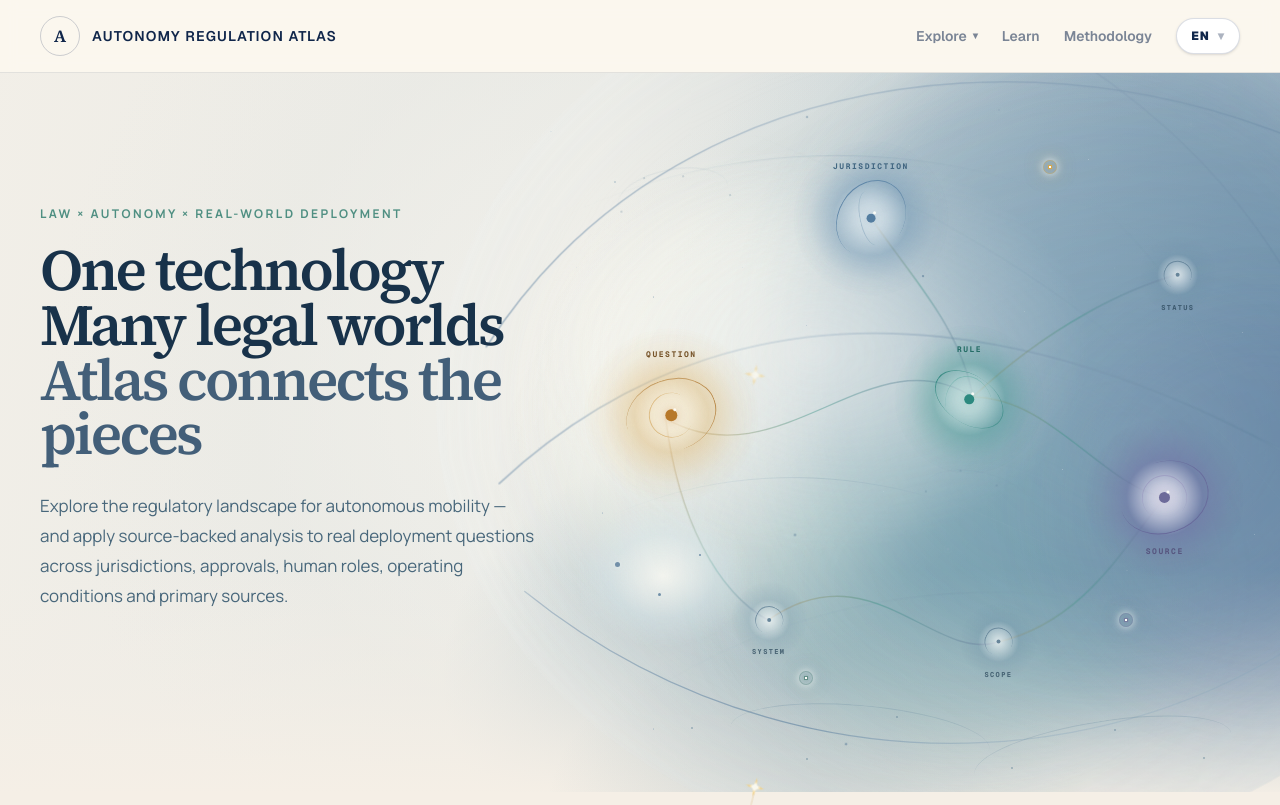
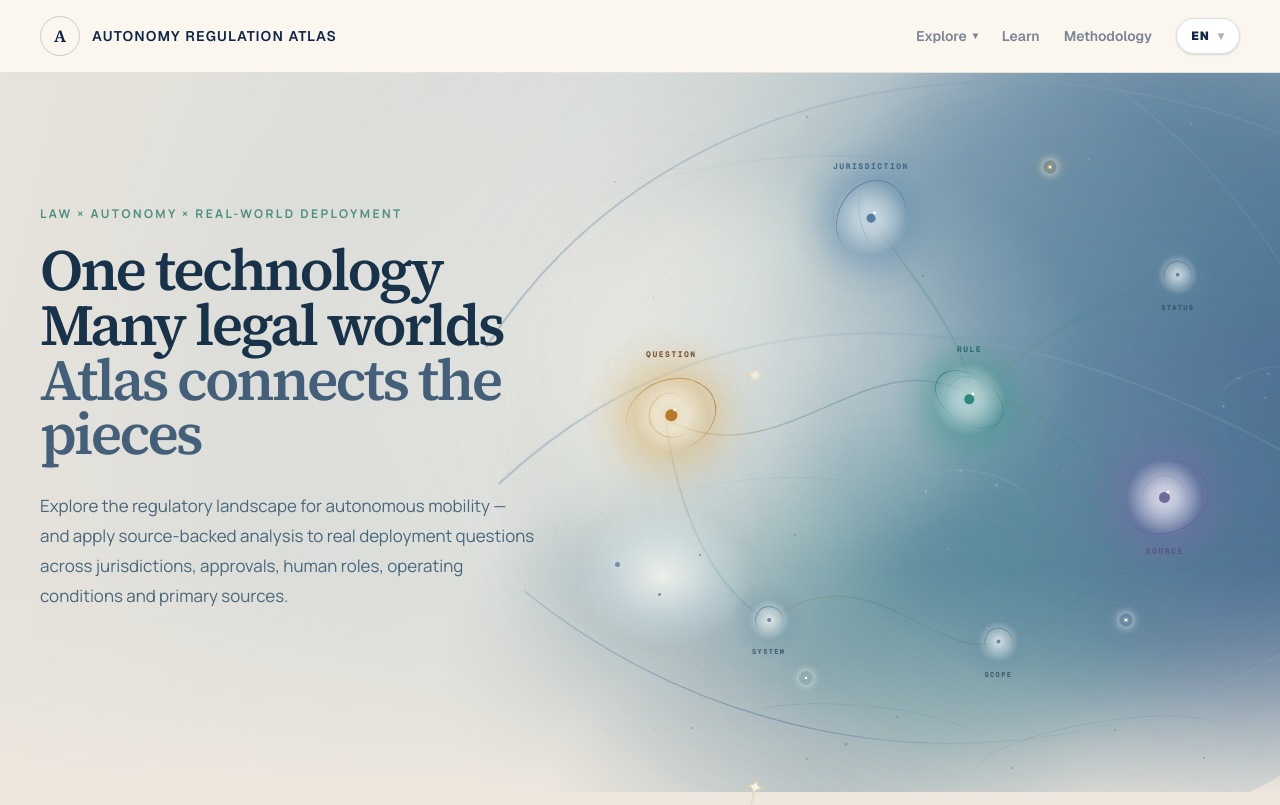
Before and after one commit to kristishefer/autonomy-regulation-atlas, a Next.js app: page / in a window 1280 px wide. Shown: the top 805 px of the page. Built offline with nearby package versions, Linux system fonts and the light colour scheme.

Commit message:
Synchronize mascot cycles and deepen hero field

```diff
--- a/src/app/globals.css
+++ b/src/app/globals.css
@@ -23,7 +23,7 @@ body {
 }
 
 .atlas-home {
-  --atlas-paper: #f9f7f2;
+  --atlas-paper: #f1eee8;
   --atlas-ink: #18324a;
   --atlas-ink-muted: #48677b;
   --atlas-teal: #4f8f82;
@@ -36,9 +36,9 @@ body {
   --atlas-jurisdiction: #6484a3;
   --atlas-rule-node: #39877f;
   --atlas-source: #74749d;
-  --atlas-field-blue: #eaf1f4;
-  --atlas-field-sage: #edf2ec;
-  --atlas-field-warm: #f5efe6;
+  --atlas-field-blue: #dfe9ed;
+  --atlas-field-sage: #e3ebe4;
+  --atlas-field-warm: #eee7de;
   --atlas-footer: #12283e;
   font-family: var(--font-atlas-sans), Arial, Helvetica, sans-serif;
 }
@@ -127,7 +127,7 @@ summary {
 .atlas-entry-section {
   background-image: linear-gradient(
     to bottom,
-    rgba(245, 239, 230, 0.98) 0%,
+    rgba(238, 231, 222, 0.98) 0%,
     var(--atlas-field-warm) 86%,
     rgba(234, 241, 244, 0.82) 100%
   );
@@ -188,15 +188,15 @@ summary {
 }
 
 .atlas-navigator-section {
-  background: linear-gradient(180deg, var(--atlas-field-blue), #edf3f4 82%, var(--atlas-field-sage));
+  background: linear-gradient(180deg, var(--atlas-field-blue), #e1eaec 82%, var(--atlas-field-sage));
 }
 
 .atlas-question-section {
-  background: linear-gradient(180deg, var(--atlas-field-sage), #eef3ee 78%, var(--atlas-paper));
+  background: linear-gradient(180deg, var(--atlas-field-sage), #e4ebe5 78%, var(--atlas-paper));
 }
 
 .atlas-method-section {
-  background: linear-gradient(180deg, var(--atlas-paper), #f8f5ef);
+  background: linear-gradient(180deg, var(--atlas-paper), #ece9e3);
 }
 
 .atlas-section-shell {
--- a/src/app/home/AtlasHeroWorld.module.css
+++ b/src/app/home/AtlasHeroWorld.module.css
@@ -1,5 +1,5 @@
 .hero {
-  background: #f1eee7;
+  background: #e7e3dc;
   isolation: isolate;
   min-height: 720px;
   overflow: hidden;
@@ -8,11 +8,11 @@
 
 .hero::before {
   background:
-    radial-gradient(ellipse 36% 44% at 64% 84%, rgba(78, 126, 153, 0.42), transparent 82%),
-    radial-gradient(ellipse 58% 118% at 103% 48%, rgba(72, 111, 147, 0.54), rgba(116, 151, 177, 0.4) 42%, rgba(187, 207, 216, 0.2) 70%, transparent 88%),
-    radial-gradient(ellipse 48% 92% at 76% 65%, rgba(113, 174, 166, 0.2), transparent 78%),
-    radial-gradient(ellipse 54% 92% at 50% 43%, rgba(249, 247, 241, 0.58), rgba(230, 232, 228, 0.28) 56%, transparent 86%),
-    linear-gradient(102deg, rgba(245, 242, 235, 0.18), rgba(219, 226, 226, 0.34) 43%, rgba(128, 159, 181, 0.42) 73%, rgba(81, 120, 153, 0.5));
+    radial-gradient(ellipse 36% 44% at 64% 84%, rgba(58, 108, 138, 0.5), transparent 82%),
+    radial-gradient(ellipse 58% 118% at 103% 48%, rgba(47, 86, 124, 0.66), rgba(92, 130, 160, 0.5) 42%, rgba(165, 190, 204, 0.24) 70%, transparent 88%),
+    radial-gradient(ellipse 48% 92% at 76% 65%, rgba(82, 148, 141, 0.26), transparent 78%),
+    radial-gradient(ellipse 54% 92% at 50% 43%, rgba(238, 235, 227, 0.52), rgba(211, 218, 216, 0.28) 56%, transparent 86%),
+    linear-gradient(102deg, rgba(232, 227, 218, 0.28), rgba(199, 211, 214, 0.42) 43%, rgba(101, 139, 166, 0.52) 73%, rgba(53, 92, 128, 0.62));
   content: "";
   inset: 0;
   pointer-events: none;
@@ -21,8 +21,8 @@
 
 .hero::after {
   background:
-    radial-gradient(ellipse 29% 118% at 64% 112%, rgba(92, 136, 157, 0.24), transparent 74%),
-    linear-gradient(to bottom, transparent, rgba(243, 238, 230, 0.5) 52%, rgba(245, 239, 230, 0.98));
+    radial-gradient(ellipse 29% 118% at 64% 112%, rgba(73, 119, 143, 0.3), transparent 74%),
+    linear-gradient(to bottom, transparent, rgba(235, 229, 220, 0.54) 52%, rgba(238, 231, 222, 0.98));
   bottom: 0;
   content: "";
   height: 224px;
@@ -115,7 +115,7 @@
 
 .hazeDawn {
   animation: haze-dawn 24s ease-in-out 2s infinite;
-  background: rgba(255, 252, 242, 0.66);
+  background: rgba(250, 246, 235, 0.58);
   height: 56%;
   left: 43%;
   top: 18%;
@@ -124,7 +124,7 @@
 
 .hazeBlue {
   animation: haze-blue 22s ease-in-out 4s infinite;
-  background: rgba(91, 133, 167, 0.3);
+  background: rgba(68, 113, 150, 0.36);
   height: 88%;
   left: 62%;
   top: -4%;
@@ -133,7 +133,7 @@
 
 .hazeTeal {
   animation: haze-teal 27s ease-in-out 7s infinite;
-  background: rgba(100, 166, 158, 0.2);
+  background: rgba(75, 149, 141, 0.24);
   height: 47%;
   left: 59%;
   top: 47%;
@@ -142,7 +142,7 @@
 
 .hazeViolet {
   animation: haze-violet 26s ease-in-out 1s infinite;
-  background: rgba(111, 109, 158, 0.22);
+  background: rgba(93, 91, 145, 0.26);
   height: 54%;
   left: 83%;
   top: 33%;
@@ -152,11 +152,11 @@
 .worldLens {
   animation: lens-breathe 28s ease-in-out 1.8s infinite;
   background:
-    radial-gradient(ellipse at 35% 44%, rgba(251, 250, 246, 0.58), transparent 28%),
-    radial-gradient(ellipse at 64% 54%, rgba(151, 190, 207, 0.28), transparent 54%),
-    radial-gradient(ellipse at 90% 62%, rgba(69, 109, 145, 0.26), transparent 68%);
+    radial-gradient(ellipse at 35% 44%, rgba(245, 242, 234, 0.46), transparent 28%),
+    radial-gradient(ellipse at 64% 54%, rgba(125, 171, 192, 0.32), transparent 54%),
+    radial-gradient(ellipse at 90% 62%, rgba(47, 88, 126, 0.34), transparent 68%);
   border: 0;
-  box-shadow: inset 0 0 132px rgba(241, 247, 246, 0.36);
+  box-shadow: inset 0 0 132px rgba(224, 235, 234, 0.28);
   height: 126%;
   left: 34%;
   top: -17%;
@@ -291,7 +291,7 @@
 
 .deepCluster {
   height: 66px;
-  opacity: 0.46;
+  opacity: 0.62;
   pointer-events: none;
   position: absolute;
   width: 116px;
@@ -310,9 +310,22 @@
   transform: rotate(9deg);
 }
 
+.deepClusterThree {
+  left: 50%;
+  top: 7%;
+  transform: rotate(18deg) scale(0.86);
+}
+
+.deepClusterFour {
+  left: 94%;
+  top: 39%;
+  transform: rotate(-22deg) scale(0.78);
+}
+
 .deepCluster i {
-  background: rgba(87, 121, 148, 0.68);
+  background: rgba(211, 227, 234, 0.86);
   border-radius: 50%;
+  box-shadow: 0 0 7px rgba(231, 240, 241, 0.7);
   height: 2px;
   position: absolute;
   width: 2px;
@@ -322,10 +335,11 @@
 .deepCluster i:nth-child(2) { left: 34px; top: 11px; }
 .deepCluster i:nth-child(3) { left: 72px; top: 20px; }
 .deepCluster i:nth-child(4) { right: 2px; top: 51px; }
+.deepCluster i:nth-child(5) { left: 57px; top: 47px; }
 
 .deepCluster span {
   border-radius: 50%;
-  border-top: 1px solid rgba(121, 150, 172, 0.28);
+  border-top: 1px solid rgba(177, 200, 213, 0.38);
   height: 54px;
   inset: 10px 2px auto;
   position: absolute;
--- a/src/app/home/AtlasHeroWorld.tsx
+++ b/src/app/home/AtlasHeroWorld.tsx
@@ -258,6 +258,8 @@ export function AtlasHeroWorld({ body, eyebrow, line1, line2, line3 }: AtlasHero
 
         <div aria-hidden="true" className={`${styles.deepCluster} ${styles.deepClusterOne}`}><i /><i /><i /><i /><span /></div>
         <div aria-hidden="true" className={`${styles.deepCluster} ${styles.deepClusterTwo}`}><i /><i /><i /><span /></div>
+        <div aria-hidden="true" className={`${styles.deepCluster} ${styles.deepClusterThree}`}><i /><i /><i /><i /><i /><span /></div>
+        <div aria-hidden="true" className={`${styles.deepCluster} ${styles.deepClusterFour}`}><i /><i /><i /><i /><i /><span /></div>
 
         <span aria-hidden="true" data-atlas-guide-star />
 
--- a/src/app/home/fox-constellation-proof.css
+++ b/src/app/home/fox-constellation-proof.css
@@ -49,17 +49,17 @@
 
 [data-atlasling-cluster="fox"] {
   --atlasling-star: #d8a748;
-  --atlasling-glow: rgba(216, 167, 72, 0.34);
+  --atlasling-glow: rgba(216, 167, 72, 0.36);
 }
 
 [data-atlasling-cluster="cat"] {
-  --atlasling-star: #777da0;
-  --atlasling-glow: rgba(119, 125, 160, 0.28);
+  --atlasling-star: #a7abc6;
+  --atlasling-glow: rgba(167, 171, 198, 0.36);
 }
 
 [data-atlasling-cluster="dog"] {
-  --atlasling-star: #638e87;
-  --atlasling-glow: rgba(99, 142, 135, 0.28);
+  --atlasling-star: #8fb8b1;
+  --atlasling-glow: rgba(143, 184, 177, 0.36);
 }
 
 /* Guide Star is the meta-guide through the Atlas, not a fourth mascot.
@@ -127,7 +127,7 @@
    the authored constellation geometry is unchanged. */
 [data-atlasling-cluster="fox"] > span:first-child {
   background: url("/atlaslings/fox-constellation-figma.webp") center / contain no-repeat !important;
-  filter: drop-shadow(0 0 5px rgba(255, 231, 169, 0.28));
+  filter: drop-shadow(0 0 5px rgba(255, 231, 169, 0.3));
   height: 170px !important;
   transform: translate(-50%, -50%) scale(0.76) !important;
   transform-origin: 50% 50% !important;
@@ -138,7 +138,7 @@
    source and exported with a real alpha channel. */
 [data-atlasling-cluster="cat"] > span:first-child {
   background: url("/atlaslings/cat-constellation-approved.webp") center / contain no-repeat !important;
-  filter: drop-shadow(0 0 5px rgba(255, 231, 169, 0.28));
+  filter: drop-shadow(0 0 5px rgba(255, 231, 169, 0.3));
   height: 174px !important;
   transform: translate(-50%, -50%) scale(0.76) !important;
   transform-origin: 50% 50% !important;
@@ -171,13 +171,13 @@
 [data-atlasling-cluster="cat"]:hover > span:first-child,
 [data-atlasling-cluster="cat"]:focus-visible > span:first-child {
   filter: drop-shadow(0 0 8px rgba(255, 231, 169, 0.42));
-  opacity: 0.86 !important;
+  opacity: 0.88 !important;
   transform: translate(-50%, -50%) scale(1) !important;
 }
 
 [data-atlasling-cluster="dog"]:hover > span:first-child,
 [data-atlasling-cluster="dog"]:focus-visible > span:first-child {
-  filter: drop-shadow(0 0 8px rgba(255, 231, 169, 0.44));
+  filter: drop-shadow(0 0 8px rgba(255, 231, 169, 0.42));
   opacity: 0.88 !important;
   transform: translate(-50%, -50%) scale(1) !important;
 }
@@ -187,25 +187,25 @@
    remain reserved for the complete image on direct hover/focus. */
 @media (hover: hover) and (pointer: fine) {
   [data-atlas-hero-world]:hover [data-atlas-guide-star] {
-    animation: atlas-guide-star-route 10s linear 1 both;
+    animation: atlas-guide-star-route 10s linear infinite;
   }
 
   [data-atlas-hero-world]:hover [data-atlas-guide-star]::after {
-    animation: atlas-guide-star-flight-tail 10s linear 1 both;
+    animation: atlas-guide-star-flight-tail 10s linear infinite;
   }
 
   [data-atlas-hero-world]:hover [data-atlasling-cluster="fox"] > i {
-    animation: atlasling-guide-fox 9.4s cubic-bezier(0.22, 0.75, 0.22, 1) 1 both !important;
+    animation: atlasling-guide-fox 10s cubic-bezier(0.22, 0.75, 0.22, 1) infinite both !important;
     animation-delay: var(--point-build-delay) !important;
   }
 
   [data-atlas-hero-world]:hover [data-atlasling-cluster="cat"] > i {
-    animation: atlasling-guide-cat 9.4s cubic-bezier(0.22, 0.75, 0.22, 1) 1 both !important;
+    animation: atlasling-guide-cat 10s cubic-bezier(0.22, 0.75, 0.22, 1) infinite both !important;
     animation-delay: var(--point-build-delay) !important;
   }
 
   [data-atlas-hero-world]:hover [data-atlasling-cluster="dog"] > i {
-    animation: atlasling-guide-dog 9.4s cubic-bezier(0.22, 0.75, 0.22, 1) 1 both !important;
+    animation: atlasling-guide-dog 10s cubic-bezier(0.22, 0.75, 0.22, 1) infinite both !important;
     animation-delay: var(--point-build-delay) !important;
   }
 
@@ -214,15 +214,15 @@
   }
 
   [data-atlas-hero-world]:hover [data-atlasling-cluster="fox"] > span:first-child {
-    animation: atlasling-guide-fox-art 9.4s ease-in-out 1 both !important;
+    animation: atlasling-guide-fox-art 10s ease-in-out infinite both !important;
   }
 
   [data-atlas-hero-world]:hover [data-atlasling-cluster="cat"] > span:first-child {
-    animation: atlasling-guide-cat-art 9.4s ease-in-out 1 both !important;
+    animation: atlasling-guide-cat-art 10s ease-in-out infinite both !important;
   }
 
   [data-atlas-hero-world]:hover [data-atlasling-cluster="dog"] > span:first-child {
-    animation: atlasling-guide-dog-art 9.4s ease-in-out 1 both !important;
+    animation: atlasling-guide-dog-art 10s ease-in-out infinite both !important;
   }
 
   [data-atlas-hero-world]:hover [data-atlasling-cluster]:hover > i,
@@ -380,7 +380,7 @@
 
 @keyframes atlasling-guide-cat-art {
   0%, 41%, 58%, 100% { opacity: 0; }
-  45%, 53% { opacity: 0.21; }
+  45%, 53% { opacity: 0.22; }
 }
 
 @keyframes atlasling-guide-dog-art {
```
